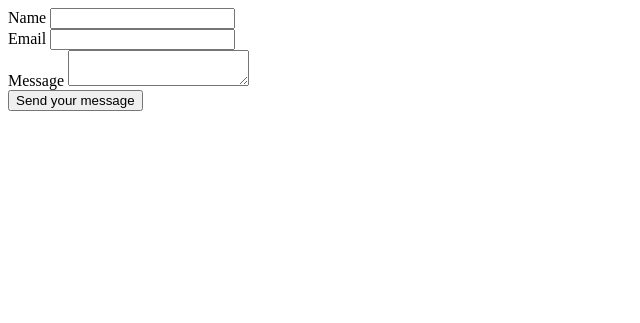
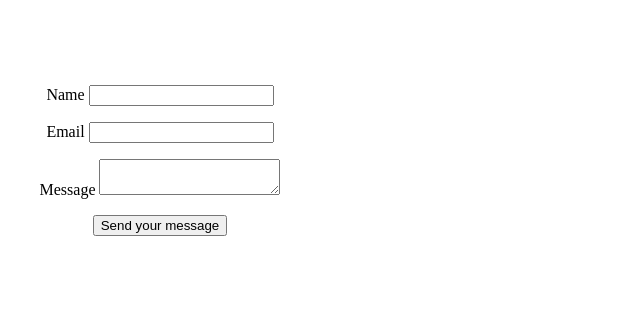
Before and after one commit to Sentriarc/TheOdinProject_JSPathway2024, a plain HTML site: page Advanced HTML & CSS/Form Basics/Assignments/Form Basics/1/index.html in a window 1280 px wide. Shown: the whole page, without its empty margins (0-640 px from the left). Drawn offline with Linux system fonts and the light colour scheme.

Commit message:
added barebones form + styles

```diff
--- a/Advanced HTML & CSS/Form Basics/Assignments/Form Basics/1/index.html
+++ b/Advanced HTML & CSS/Form Basics/Assignments/Form Basics/1/index.html
@@ -3,6 +3,7 @@
 <head>
     <meta charset="UTF-8">
     <meta name="viewport" content="width=device-width, initial-scale=1.0">
+    <link rel="stylesheet" href="/Assignments/Form Basics/1/style.css">
     <title>Your first form</title>
 </head>
 <body>
--- a/Advanced HTML & CSS/Form Basics/Assignments/Form Basics/1/style.css
+++ b/Advanced HTML & CSS/Form Basics/Assignments/Form Basics/1/style.css
@@ -0,0 +1,15 @@
+* {
+    margin: 0;
+}
+
+
+
+.form-box {
+    display: flex;
+    justify-content: center;
+    align-items: center;
+    flex-direction: column;
+    gap: 1rem;
+    width: 20rem;
+    height: 20rem;
+}
```
Also changed, not shown: Advanced HTML & CSS/Form Basics/Assignments/Form Basics/2/index.html (+1 -1 lines).
